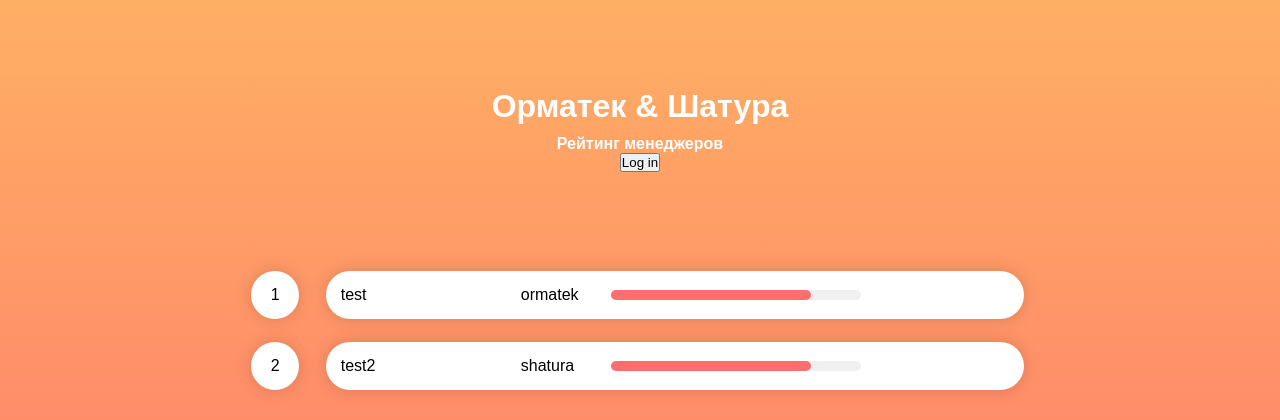
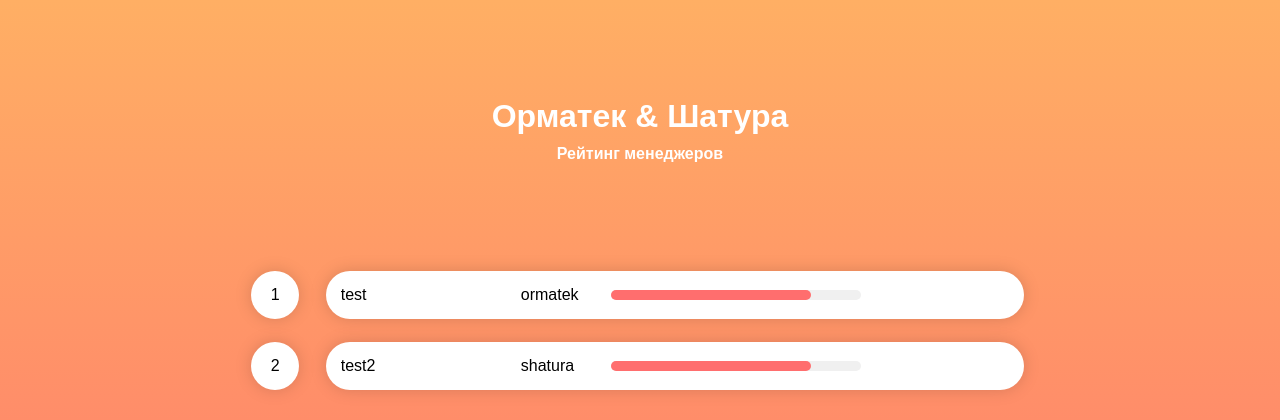
Before and after one commit to AkzholKassanov/TDYrys, a Django app: page / in a window 1280 px wide. Shown: the top 420 px of the page. Run offline with Django 4.2, Linux system fonts and the light colour scheme; data comes from the database, SQL or seed files in the repository.

Commit message:
Update index.html

```diff
--- a/Yrysmain/templates/index.html
+++ b/Yrysmain/templates/index.html
@@ -121,7 +121,7 @@
     <form method="post">
         {% csrf_token %}
         <!-- your login form fields -->
-    <button type="submit">Log in</button>
+    <button type="submit" style="display:none;">Log in</button>
 </form>
 
   </div>
```
